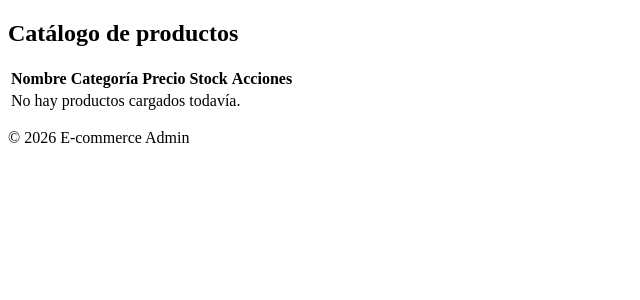
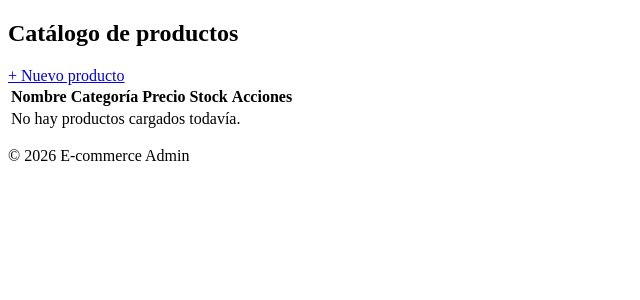
Before and after one commit to hanssoto-cyber/M7-portafolio, a Django app: page /products/ in a window 1280 px wide. Shown: the part 47-347 px from the top of the page, without its empty margins (0-640 px from the left). Run offline with Django 5.2, Linux system fonts and the light colour scheme; data that the repository does not hold is empty.

Commit message:
Fase 5: creacion de productos - formulario, vista y validacion

```diff
--- a/catalogo/templates/catalogo/listar_productos.html
+++ b/catalogo/templates/catalogo/listar_productos.html
@@ -4,6 +4,7 @@
 
 {% block content %}
 <h2>Catálogo de productos</h2>
+<a href="{% url 'catalogo:crear_producto' %}">+ Nuevo producto</a>
 
 <table>
     <thead>
--- a/catalogo/urls.py
+++ b/catalogo/urls.py
@@ -5,4 +5,5 @@ app_name = 'catalogo'
 
 urlpatterns = [
     path('', views.listar_productos, name='listar_productos'),
+    path('create/', views.crear_producto, name='crear_producto'),
 ]
--- a/catalogo/views.py
+++ b/catalogo/views.py
@@ -1,5 +1,7 @@
-from django.shortcuts import render
+from django.shortcuts import render, redirect
+from django.contrib import messages
 from .models import Producto
+from .forms import ProductoForm
 
 
 def listar_productos(request):
@@ -7,3 +9,21 @@ def listar_productos(request):
     return render(request, 'catalogo/listar_productos.html', {
         'productos': productos
     })
+
+
+def crear_producto(request):
+    if request.method == 'POST':
+        form = ProductoForm(request.POST)
+        if form.is_valid():
+            form.save()
+            messages.success(request, 'Producto creado correctamente.')
+            return redirect('catalogo:listar_productos')
+        else:
+            messages.error(request, 'Revisa los errores del formulario.')
+    else:
+        form = ProductoForm()
+
+    return render(request, 'catalogo/form_producto.html', {
+        'form': form,
+        'titulo': 'Nuevo producto'
+    })
```
Also changed, not shown: catalogo/forms.py (added, +11 -0 lines), catalogo/templates/catalogo/form_producto.html (added, +14 -0 lines).
